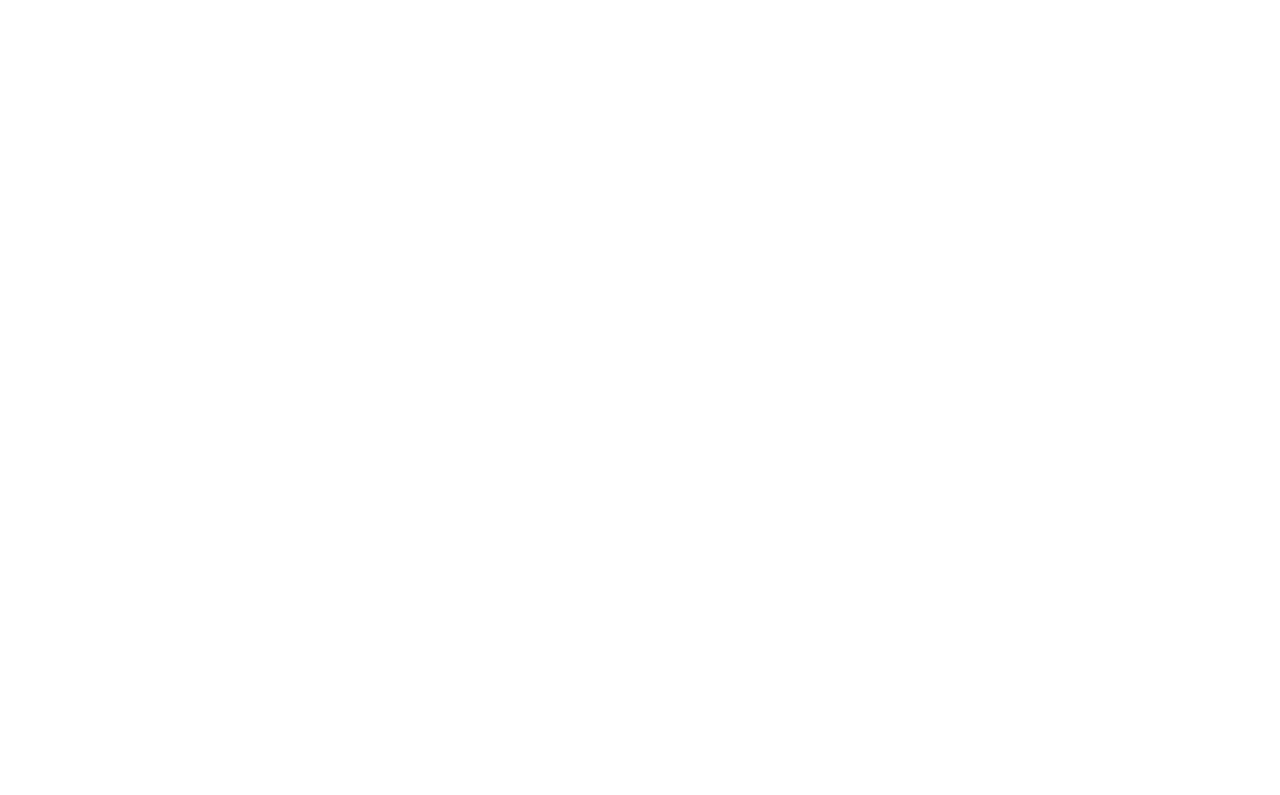
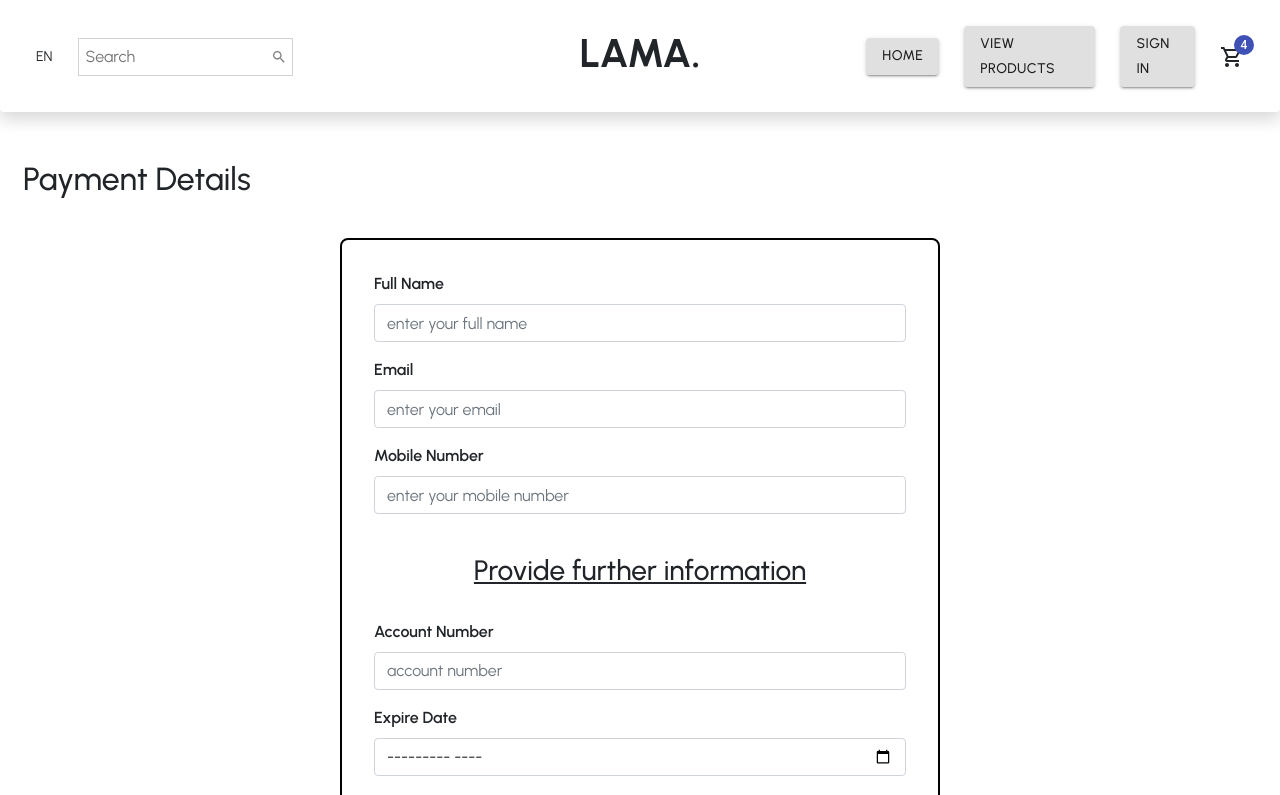
Before and after one commit to dilafar/farmer_shopping_app, a React (Create React App) app: page /payment in a window 1280 px wide. Before the commit this address had no page. Shown: the top 795 px of the page. Built offline with nearby package versions, Linux system fonts and the light colour scheme.

Commit message:
front done
pattern poddak balanawada wada na

```diff
--- a/package.json
+++ b/package.json
@@ -23,6 +23,7 @@
     "react-redux": "^8.0.1",
     "react-router-dom": "^6.3.0",
     "react-scripts": "5.0.1",
+    "react-toastify": "^9.0.1",
     "reactstrap": "^9.0.2",
     "redux": "^4.1.2",
     "redux-thunk": "^2.4.1",
--- a/src/App.js
+++ b/src/App.js
@@ -8,6 +8,7 @@
 import Login from './pages/Login';
 import ProductDetails from './pages/Bayer/ProductDetails';
 import Admin from './pages/Admin/admin';
+import Payment from './pages/Bayer/Payment/payment';
 
 
 function App() {
@@ -23,6 +24,10 @@
         <Route exact path="/product" element={< Listitems2/>} />
         <Route exact path="/product/:id" element={< ProductDetails/>} />
         <Route exact path="/admin/*" element={<Admin/>}/>
+        <Route exact path="/payment" element={<Payment/>} ></Route>
+
+
+
 
       </Routes>
       </BrowserRouter>
--- /dev/null
+++ b/src/assets/css/payment.css
@@ -0,0 +1,19 @@
+.App {
+    border: 2px solid #030202;
+    border-radius: .5em;
+    margin-bottom: 1em;
+    margin-left: auto;
+    margin-right: auto;
+    margin-top: 40px;
+    padding: 1em;
+    text-align: left;
+    width: 600px;
+  }
+
+  .form {
+    padding: 1em;
+  }
+
+  label {
+    font-weight: 600;
+  }
--- /dev/null
+++ b/src/pages/Bayer/Payment/payment.js
@@ -0,0 +1,147 @@
+import React ,{Component,useState,useEffect} from "react";
+
+import { useNavigate } from "react-router-dom";
+
+import '../../../assets/css/payment.css';
+
+//import SellerNavbar from '../../../components/sellerNav/SellerNavBar';
+//import SellerSidebar from '../../../components/sellerNav/SellerSideBar';
+import Navbar from '../../../components/Navbar';
+
+
+
+import{
+    Label,
+    Input,
+    Button,
+    Form, FormGroup,  FormFeedback, FormText
+  }
+  from 'reactstrap'
+
+  import { toast } from "react-toastify";
+import "react-toastify/dist/ReactToastify.css";
+import axios from "axios";
+
+//toast.configure();
+
+function Payment(){
+
+    const [name , setName] = useState("");
+    const [email, setEmail] = useState("");
+    const [mobile, setMobile]= useState("");
+    const [accNo, setAccNo]= useState("");
+    const [exDate, setExDate]= useState("");
+    const [cvv, setCvv]= useState("");
+
+    function sendData(e){
+        e.preventDefault();
+
+        const newPayment ={
+            name,
+            email,
+            mobile,
+            accNo,
+            exDate,
+            cvv
+        }
+
+    axios.post("http://localhost:5000/payments/payAdd", newPayment ). then(()=>{
+
+    }).catch((err)=>{
+        alert(err);
+    });
+    window.location.reload();
+
+    }
+
+    return(
+        <div>
+
+        <div  className="shadow p-3 mb-5 bg-white rounded" >
+        <Navbar />
+        </div>
+
+        <h2> &nbsp;&nbsp; Payment Details </h2>
+
+
+        <div className="App">
+        <Form className="form" onSubmit={sendData}>
+        <FormGroup>
+            <Label for="fullname">Full Name</Label>
+               <Input type="text" name="fullname" id="fullname" placeholder="enter your full name"
+
+               required
+               onChange={(e)=>{
+                   setName(e.target.value);
+               }}/>
+            </FormGroup>
+
+            <FormGroup>
+            <Label for="exampleEmail">Email</Label>
+               <Input type="email" name="email" id="exampleEmail" placeholder="enter your email" required
+               onChange={(e)=>{
+                   setEmail(e.target.value);
+               }} />
+            </FormGroup>
+
+            <FormGroup>
+            <Label for="mobile">Mobile Number</Label>
+               <Input type="number" name="mobile" id="mobile" placeholder="enter your mobile number"
+               pattern="[0-9]{10}"
+               title = "Enter valid phone number"
+               required
+               onChange={(e)=>{
+                setMobile(e.target.value);
+               }}/>
+            </FormGroup>
+
+            <br/>
+         <center><h3><u>Provide further information</u></h3></center>
+         <br/>
+
+        <FormGroup>
+            <Label for="AccountNumber">Account Number</Label>
+               <Input type="number" name="AccountNumber" id="AccountNumber" placeholder="account number"
+               pattern="[0-9]{12}"
+               title = "Enter valid account number"
+               required
+               onChange={(e)=>{
+                setAccNo(e.target.value);
+               }}/>
+            </FormGroup>
+
+            <FormGroup>
+            <Label for="Exdate">Expire Date</Label>
+               <Input type="month" name="Exdate" id="Exdate" placeholder="expire date" required
+               onChange={(e)=>{
+                setExDate(e.target.value);
+               }}/>
+            </FormGroup>
+
+            <FormGroup>
+            <Label for="CVV">CVV</Label>
+               <Input type="number" name="CVV" id="CVV" placeholder="cvv"
+               pattern="[0-9]{3}"
+               title = "Enter valid cvv"
+               required
+               onChange={(e)=>{
+                setCvv(e.target.value);
+               }}/>
+
+            <br/>
+            <Button color="secondary" type="submit" style = {{float:'right' , margin : "5px" }}>
+             Submit
+            </Button>
+            </FormGroup>
+
+
+
+
+        </Form>
+
+        </div>
+
+        </div>
+    )
+}
+export default Payment;
```
Also changed, not shown: 2 other files (tests, documents, lock files or other folders).
